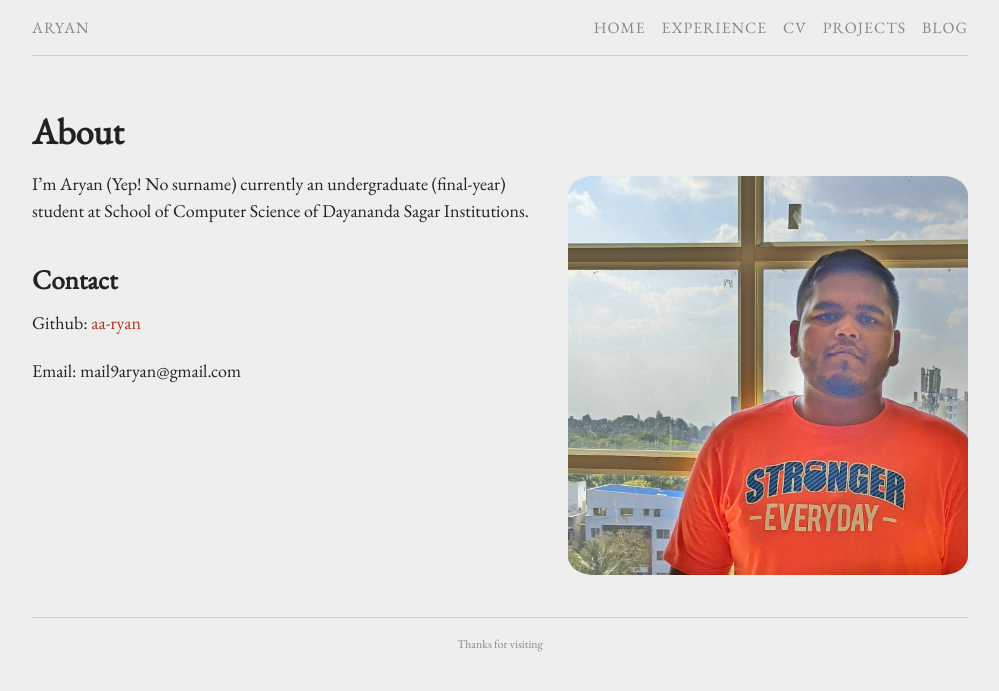
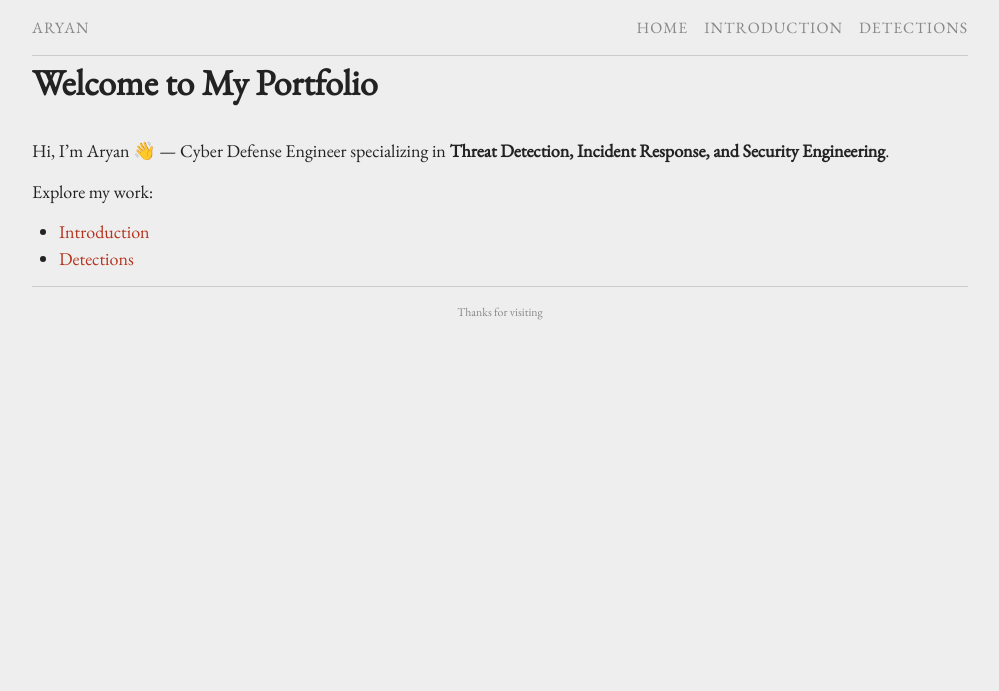
Before and after one commit to aa-ryan/aa-ryan.github.io, a Jekyll site: the page built from index.md, in a window 1280 px wide. Shown: the top 691 px of the page, without its empty margins (140-1139 px from the left). Built offline with Jekyll 4.4.1, drawn with Linux system fonts in a browser that asks for light colours.

Commit message:
update 2.0

```diff
--- a/index.md
+++ b/index.md
@@ -1,17 +1,14 @@
 ---
-layout: page
-title: About
+layout: default
+title: "Home"
 permalink: /
-
 ---
 
-{% include image.html url="images/mine.jpg" caption="" width="400px" align="right" %}
+# Welcome to My Portfolio
 
-I’m Aryan (Yep! No surname) currently an undergraduate (final-year) student at School of Computer Science of Dayananda Sagar Institutions.
+Hi, I’m Aryan 👋 — Cyber Defense Engineer specializing in **Threat Detection, Incident Response, and Security Engineering**.
 
+Explore my work:
 
-## Contact
-
-Github: [aa-ryan](https://github.com/aa-ryan) <br/>
-
-Email: mail9aryan@gmail.com
+- [Introduction](introduction.md)
+- [Detections](detections.md)
```
Also changed, not shown: _data/menu.yml (+8 -8 lines), detections.md (added, +26 -0 lines), introduction.md (added, +18 -0 lines), research.md (+1 -1 lines).
